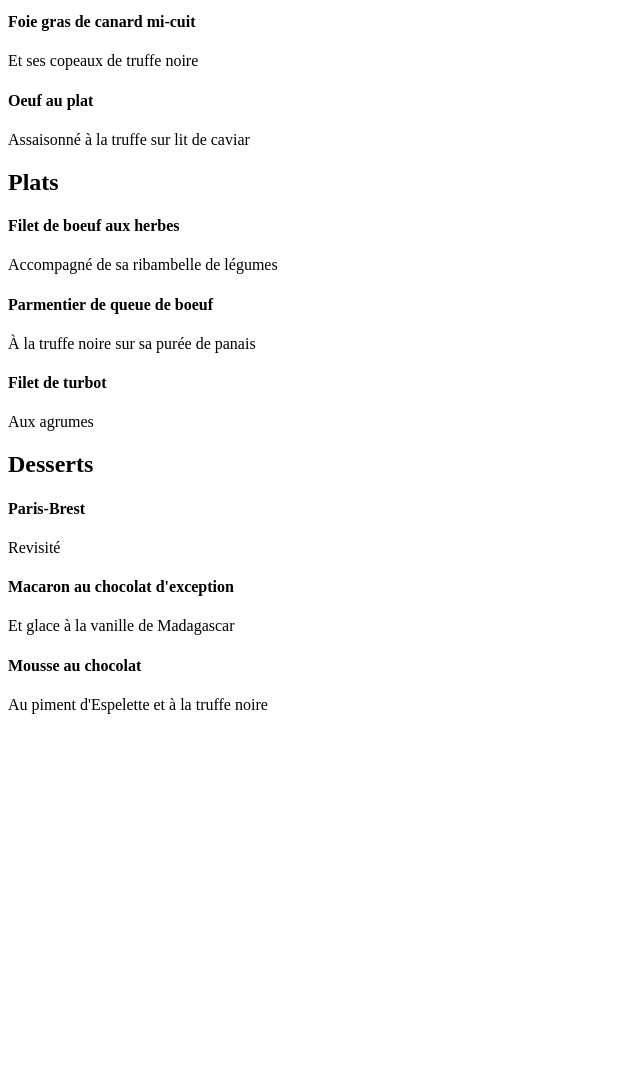
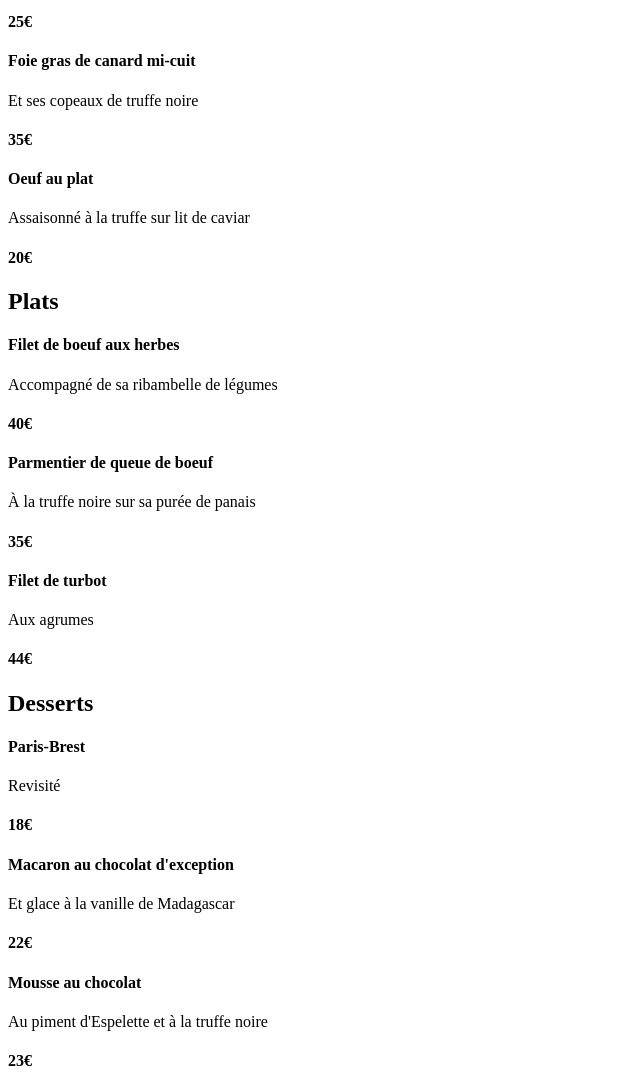
Before and after one commit to Helvlaska/P3_code, a website: page html/menu/menu_1.html in a window 1280 px wide. Shown: the part 560-1651 px from the top of the page, without its empty margins (0-640 px from the left). Before the commit the page ends 1290 px from the top, so only its background shows below. Drawn offline with Linux system fonts and the light colour scheme; a web font is replaced by a local one.

Commit message:
:sparkles::globe_with_meridians:(menu_1) Ajout des élements prix aux blocs card

```diff
--- a/html/menu/menu_1.html
+++ b/html/menu/menu_1.html
@@ -27,19 +27,21 @@
                             <h4 class="plat-describ__title">Fricassée d'escargot</h4>
                             <p class="plat-describ__text">Au piment d'Espelette</p>
                         </div>
-
+                        <h4 class="card__price">25€</h4>
                     </div>
                     <div class="card">
                         <div class="plat-describ">
                             <h4 class="plat-describ__title">Foie gras de canard mi-cuit</h4>
                             <p class="plat-describ__text">Et ses copeaux de truffe noire</p>
                         </div>
+                        <h4 class="card__price">35€</h4>
                     </div>
                     <div class="card">
                         <div class="plat-describ">
                             <h4 class="plat-describ__title">Oeuf au plat</h4>
                             <p class="plat-describ__text">Assaisonné à la truffe sur lit de caviar</p>
                         </div>
+                        <h4 class="card__price">20€</h4>
                     </div>
                 </div>
                 <div class="plat">
@@ -49,18 +51,21 @@
                             <h4 class="plat-describ__title">Filet de boeuf aux herbes</h4>
                             <p class="plat-describ__text">Accompagné de sa ribambelle de légumes</p>
                         </div>
+                        <h4 class="card__price">40€</h4>
                     </div>
                     <div class="card">
                         <div class="plat-describ">
                             <h4 class="plat-describ__title">Parmentier de queue de boeuf</h4>
                             <p class="plat-describ__text">À la truffe noire sur sa purée de panais</p>
                         </div>
+                        <h4 class="card__price">35€</h4>
                     </div>
                     <div class="card">
                         <div class="plat-describ">
                             <h4 class="plat-describ__title">Filet de turbot</h4>
                             <p class="plat-describ__text">Aux agrumes</p>
                         </div>
+                        <h4 class="card__price">44€</h4>
                     </div>
                 </div>
                 <div class="plat">
@@ -70,18 +75,21 @@
                             <h4 class="plat-describ__title">Paris-Brest</h4>
                             <p class="plat-describ__text">Revisité</p>
                         </div>
+                        <h4 class="card__price">18€</h4>
                     </div>
                     <div class="card">
                         <div class="plat-describ">
                             <h4 class="plat-describ__title">Macaron au chocolat d'exception </h4>
                             <p class="plat-describ__text">Et glace à la vanille de Madagascar</p>
                         </div>
+                        <h4 class="card__price">22€</h4>
                     </div>
                     <div class="card">
                         <div class="plat-describ">
                             <h4 class="plat-describ__title">Mousse au chocolat</h4>
                             <p class="plat-describ__text">Au piment d'Espelette et à la truffe noire</p>
                         </div>
+                        <h4 class="card__price">23€ </h4>
                     </div>
                 </div>
             </div>
```
